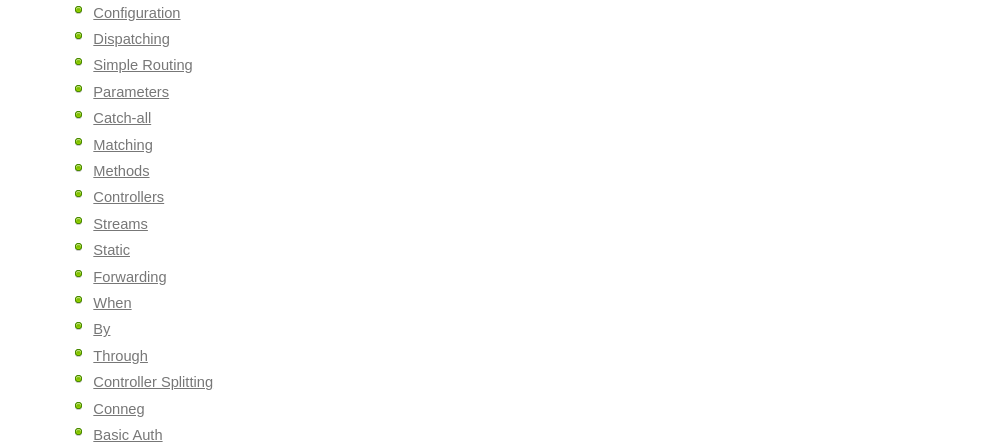
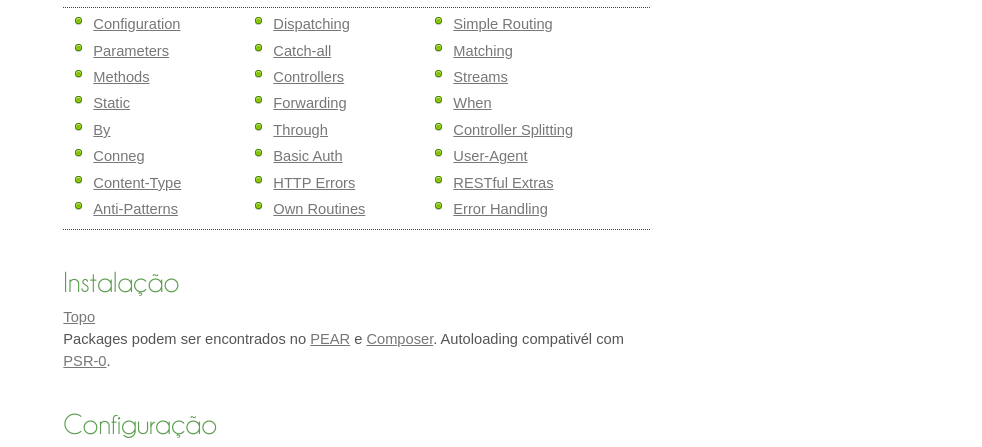
Before and after one commit to NandoKstroNet/docptbrrespectrest, a plain HTML site: page index.html in a window 1280 px wide. Shown: the part 312-759 px from the top of the page, without its empty margins (298-1280 px from the left). Drawn offline with Linux system fonts and the light colour scheme.

Commit message:
Update style.css

```diff
--- a/assets/css/style.css
+++ b/assets/css/style.css
@@ -125,7 +125,19 @@ h2 {
     padding-left:1.4em;
     line-height:32px;
 }
-
+/**/
+.menu {
+    border-top: 1px dotted #063;
+    border-bottom: 1px dotted #063;
+    margin: 10px 0;
+    display: table;
+    text-align: left;
+    padding: 5px 0;
+}
+.menu li {
+    float: left;
+    width: 150px;
+}
 /* Others*/
 
 .original-title {
```
